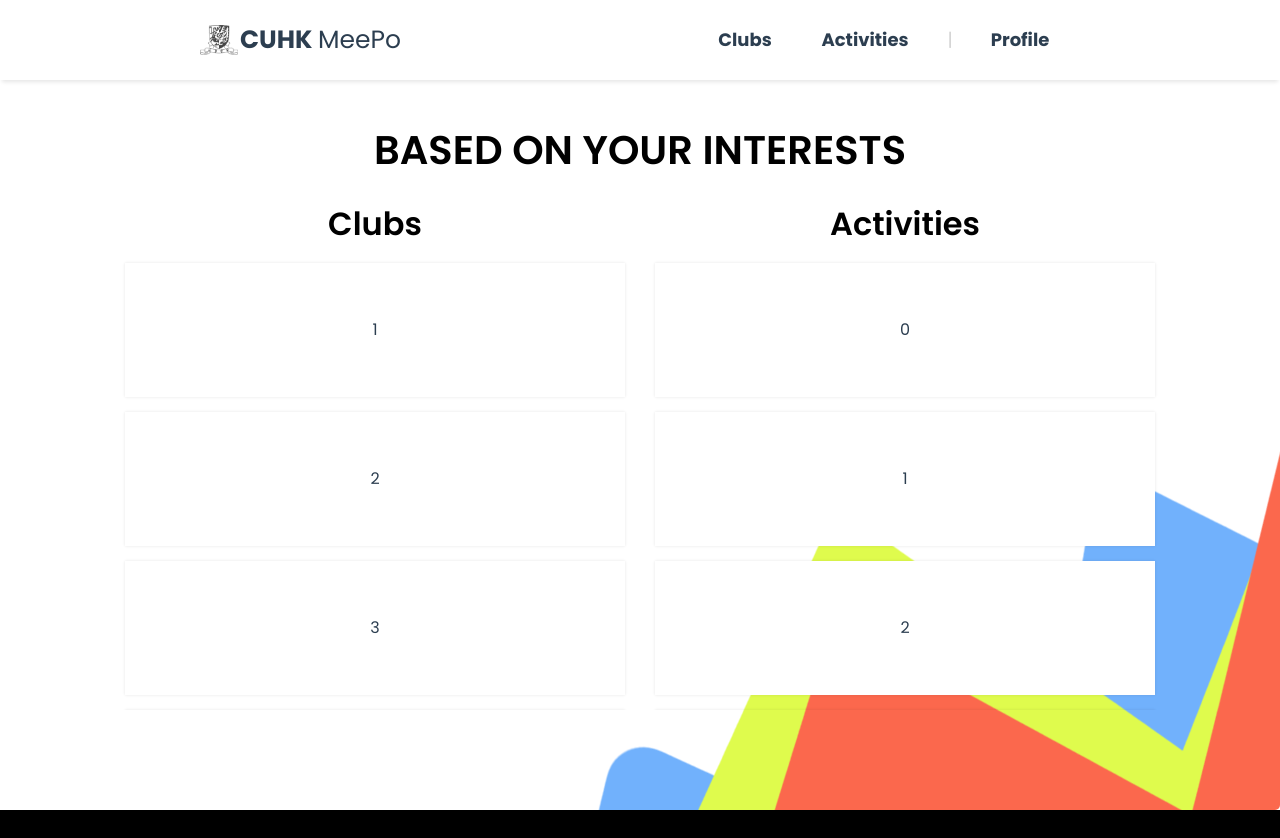
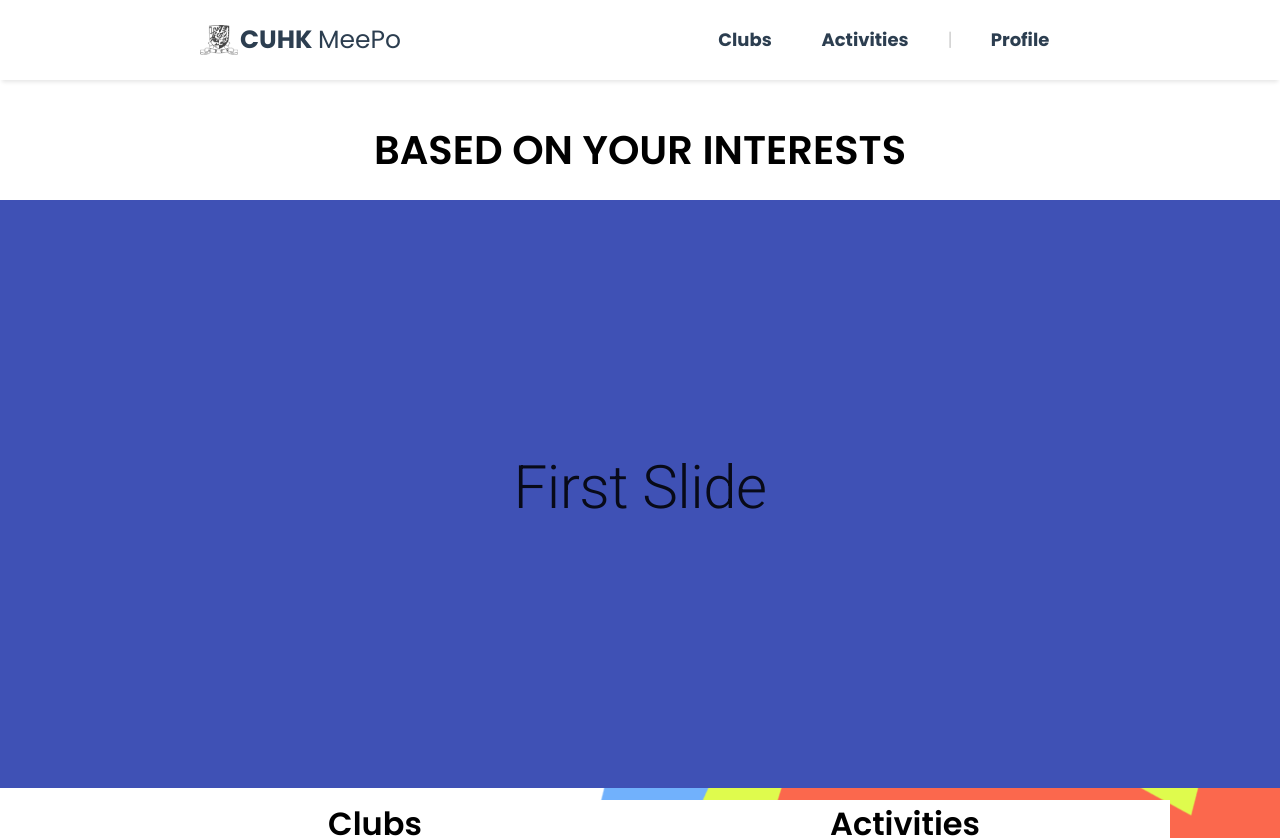
Before and after one commit to AndyLaiJS/Cnergy, a Vue app: page / in a window 1280 px wide. Shown: the top 838 px of the page. Built offline with nearby package versions, Linux system fonts and the light colour scheme.

Commit message:
Attempting Carousel

```diff
--- a/src/App.vue
+++ b/src/App.vue
@@ -1,6 +1,5 @@
 <template>
-  <v-app>
-    <div id="app">
+  <v-app id="app">
     <div id="nav">
       <div class="navLogo">
         <img src="./assets/CUHK.png">
@@ -13,10 +12,6 @@
       </div>
     </div>
     <router-view/>
-
-    </div>
-
-    <router-view/>
   </v-app>
 </template>
 
@@ -24,19 +19,14 @@
 //import HelloWorld from './components/HelloWorld';
 
 export default {
-  name: 'App',
 
-  components: {
-
-  },
-
-  data: () => ({
-    //
-  }),
-};
+}
 </script>
 
 <style lang="scss">
+.v-application--wrap {
+  min-height: 0 !important;
+}
 
 @import url('https://fonts.googleapis.com/css?family=Poppins:400,600,700,800,900&display=swap');
 body {
--- a/src/views/Home.vue
+++ b/src/views/Home.vue
@@ -1,8 +1,34 @@
 <template>
   <v-app>
-        <div class="home">
+    <div class="home">
       <div class="homeContainer">
         <h1 id="title"> BASED ON YOUR INTERESTS</h1>
+
+        <v-carousel
+          cycle
+          height="600"
+          hide-delimiter-background
+          hide-delimiters
+          show-arrows-on-hover
+        >
+          <v-carousel-item
+            v-for="(slide, i) in slides"
+            :key="i"
+          >
+            <v-sheet
+              :color="colors[i]"
+              height="100%"
+            >
+              <v-row
+                class="fill-height"
+                align="center"
+                justify="center"
+              >
+                <div class="display-3">{{ slide }} Slide</div>
+              </v-row>
+            </v-sheet>
+          </v-carousel-item>
+        </v-carousel>
 
         <div class="CardContainer">
           <div class="cna">
@@ -35,7 +61,21 @@ import thefooter from "./Footer"
 export default {
   data() {
     return {
-      testvalues: ["1", "2", "3", "4", "5", "6", "7", "8", "9"]
+      testvalues: ["1", "2", "3", "4", "5", "6", "7", "8", "9"],
+      colors: [
+        'indigo',
+        'warning',
+        'pink darken-2',
+        'red lighten-1',
+        'deep-purple accent-4',
+      ],
+      slides: [
+        'First',
+        'Second',
+        'Third',
+        'Fourth',
+        'Fifth',
+      ],
     }
   },
   components: {
```
Lines whose indentation alone changed are shown as unchanged.
